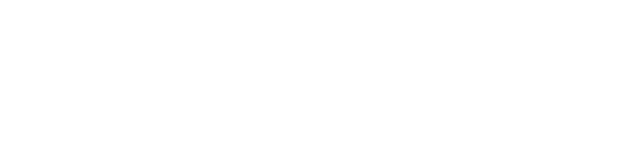
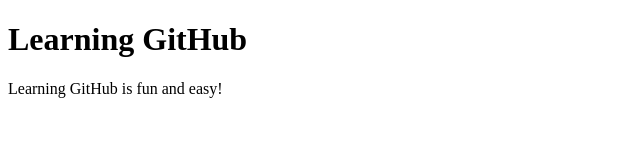
Before and after one commit to noah-johny/learn-github, a plain HTML site: page index.html in a window 1280 px wide. Shown: the whole page, without its empty margins (0-640 px from the left). Drawn offline with Linux system fonts and the light colour scheme.

Commit message:
Added body section to index file

```diff
--- a/index.html
+++ b/index.html
@@ -3,4 +3,8 @@
   <head>
     <title>Learning GitHub</title>
   </head>
+  <body>
+    <h1>Learning GitHub</h1>
+    <p>Learning GitHub is fun and easy!</p>
+  </body>
 </html>
```
